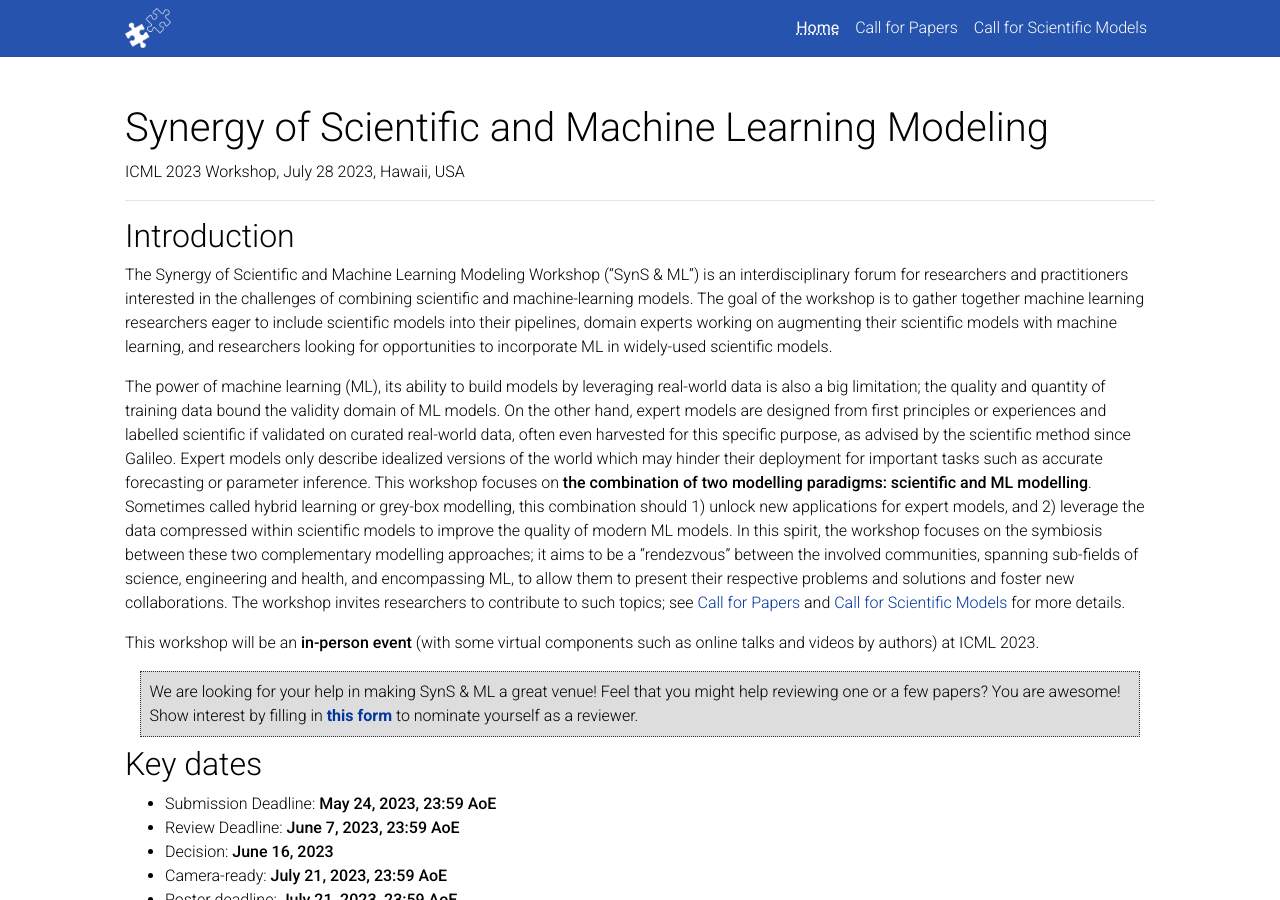
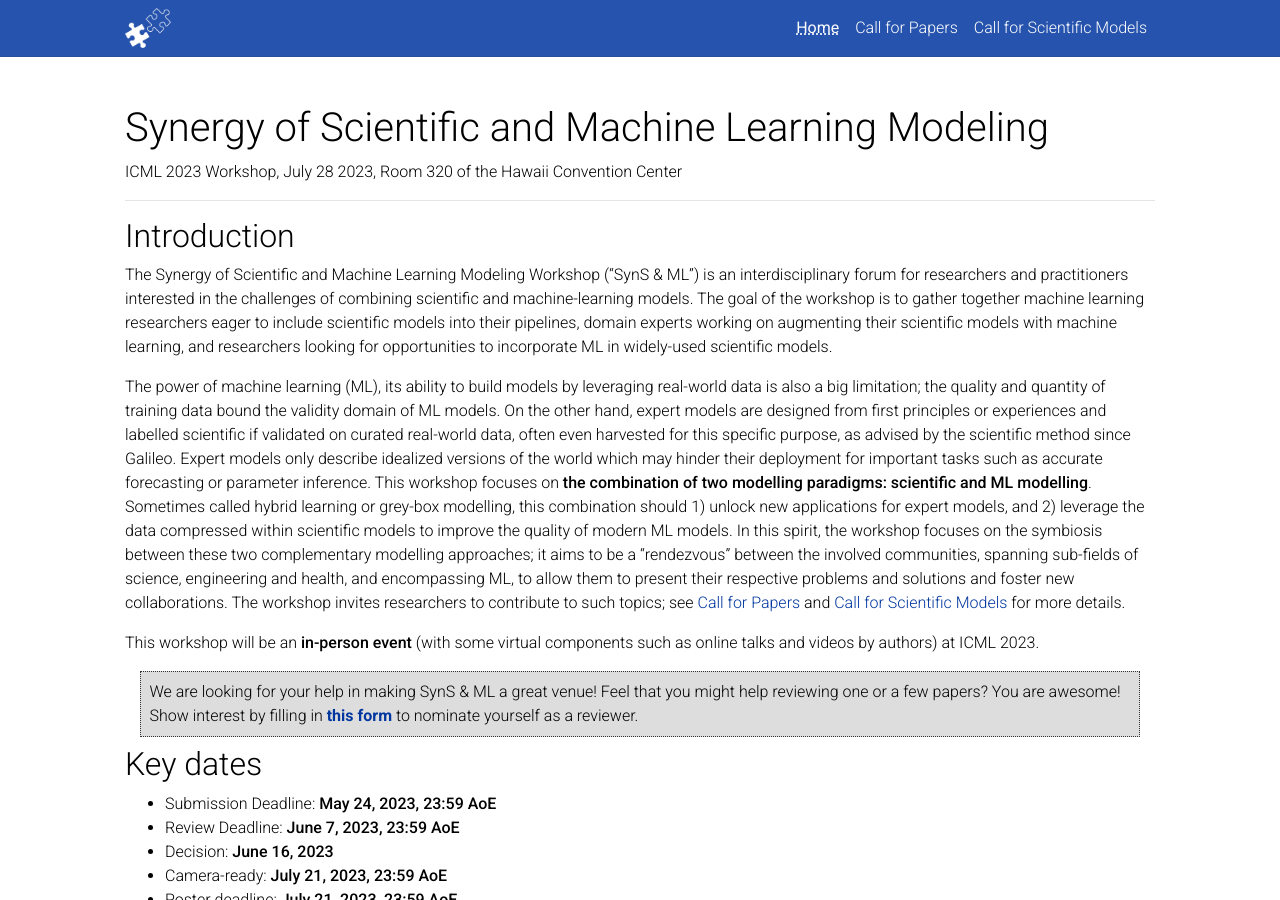
Before and after one commit to syns-ml/2023, a Jekyll site: the page built from _pages/home.md, in a window 1280 px wide and 900 px high. Built offline with Jekyll 4.4.1, drawn with Linux system fonts in a browser that asks for light colours; full-size pictures stand in for the smaller copies a plugin makes; a style sheet for code colours, icons or effects is not loaded.

Commit message:
added the room number

```diff
--- a/_pages/home.md
+++ b/_pages/home.md
@@ -3,7 +3,7 @@
 title: Home
 hometitle: Synergy of Scientific and Machine Learning Modeling
 permalink: /
-subtitle: ICML 2023 Workshop, July 28 2023, Hawaii, USA
+subtitle: ICML 2023 Workshop, July 28 2023, Room 320 of the Hawaii Convention Center
 
 news: false
 ---
```
